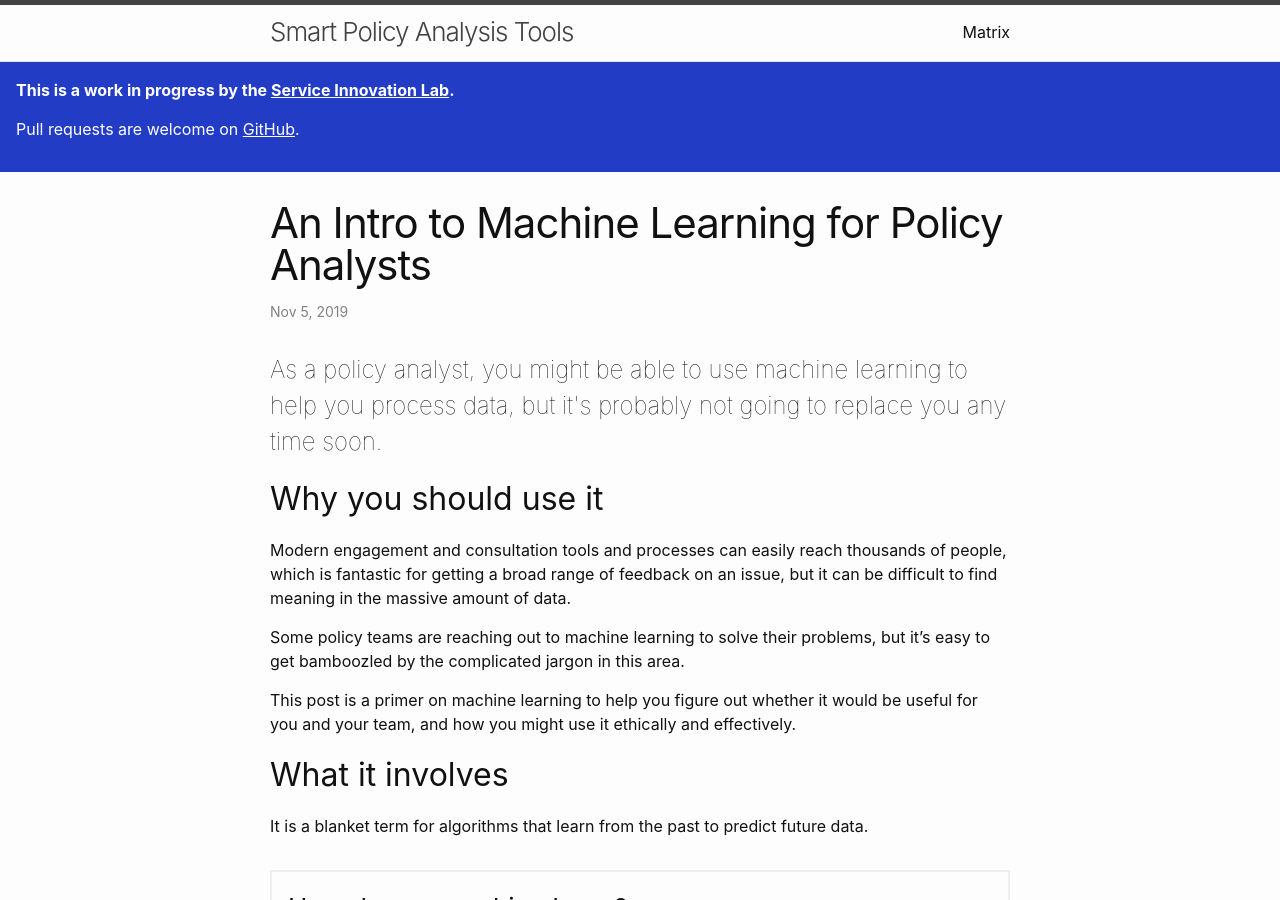
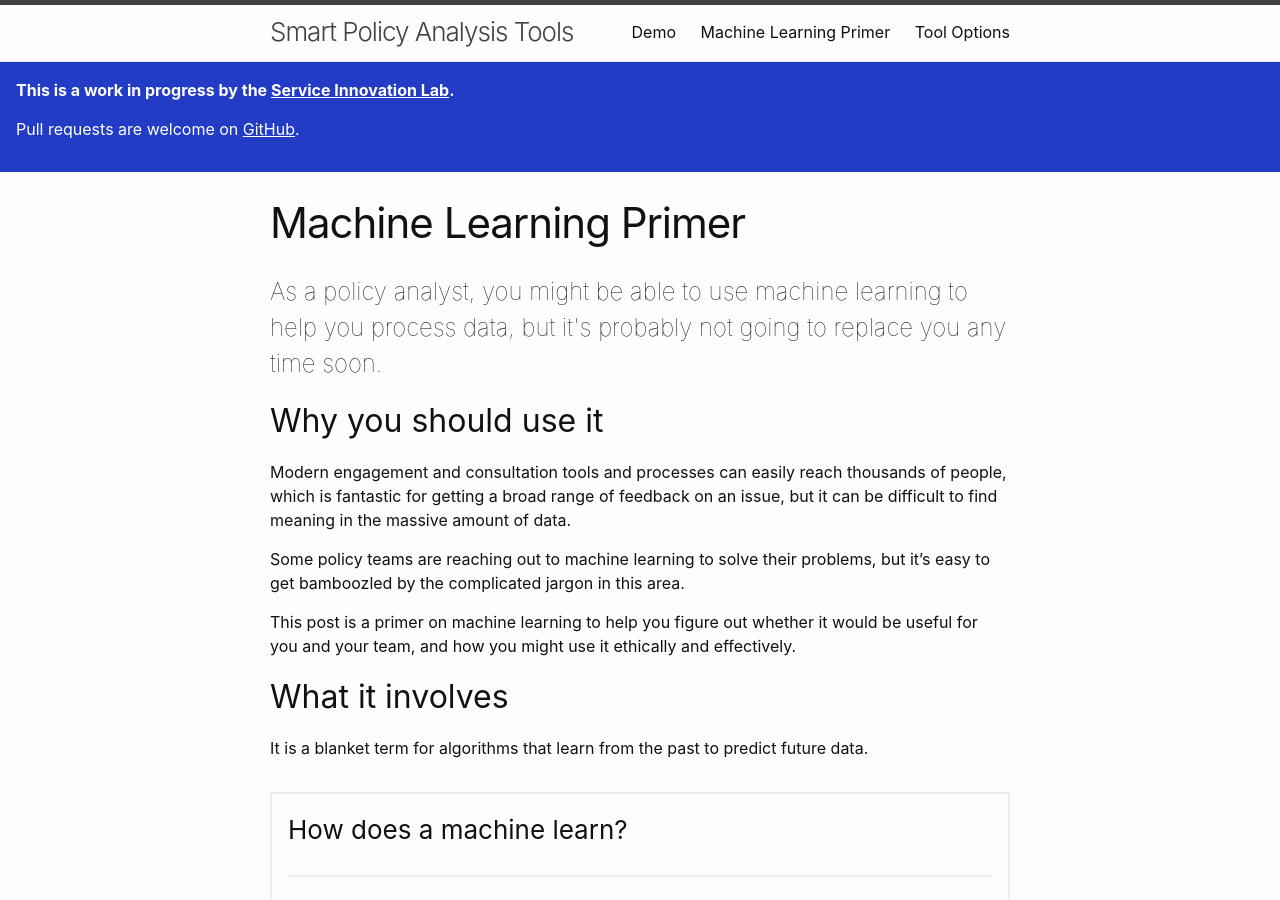
Before and after one commit to ServiceInnovationLab/bagel-box, a Jekyll site: the page built from pages/intro.md, in a window 1280 px wide and 900 px high. Built offline with Jekyll 4.4.1, drawn with Linux system fonts in a browser that asks for light colours; some of the changed text lies outside the part shown.

Commit message:
add new page for demo, move machine learning to page rather than post

```diff
--- a/_posts/2019-11-05-intro-to-machine-learning.md
+++ b/pages/intro.md
@@ -1,6 +1,7 @@
 ---
-title: An Intro to Machine Learning for Policy Analysts
+title: Machine Learning Primer
 layout: post
+permalink: /intro/
 ---
 
 <p class="t-intro">
@@ -181,10 +182,6 @@ A machine learning model is biased by whatever it's been trained on.
 - Keep an eye out for errors and bias.
 - Be transparent about the data it's trained on, and revisit it if necessary.
 
-## A demonstration and approach
-
-[Bagel-Jam (Machine learning tools to analyse feedback)](https://github.com/ServiceInnovationLab/bagel-jam)
-
 ## Resources
 
 - [Draft Algorithm Charter - data.govt.nz](https://data.govt.nz/use-data/analyse-data/government-algorithm-transparency-and-accountability/draft-algorithm-charter/)
--- a/pages/matrix.md
+++ b/pages/matrix.md
@@ -1,6 +1,6 @@
 ---
 layout: page
-title: Matrix
+title: Tool Options
 permalink: /matrix/
 ---
 
```
Also changed, not shown: pages/demo.md (added, +10 -0 lines).
